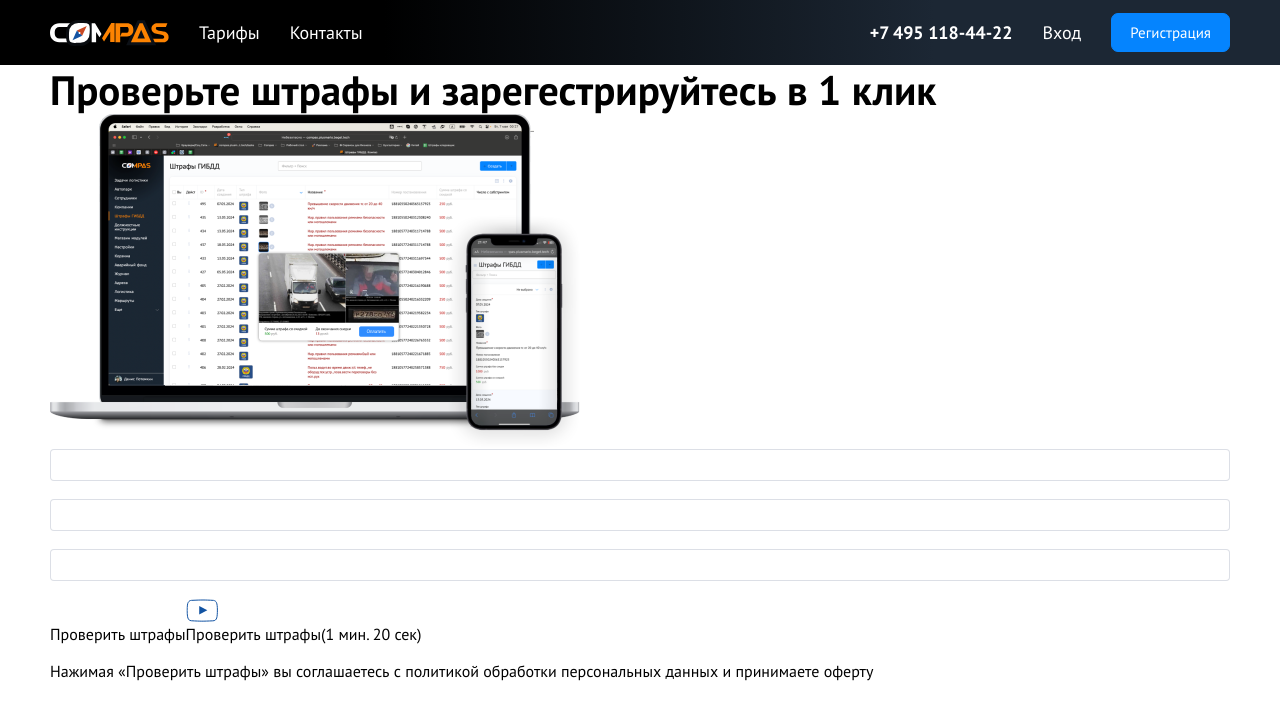
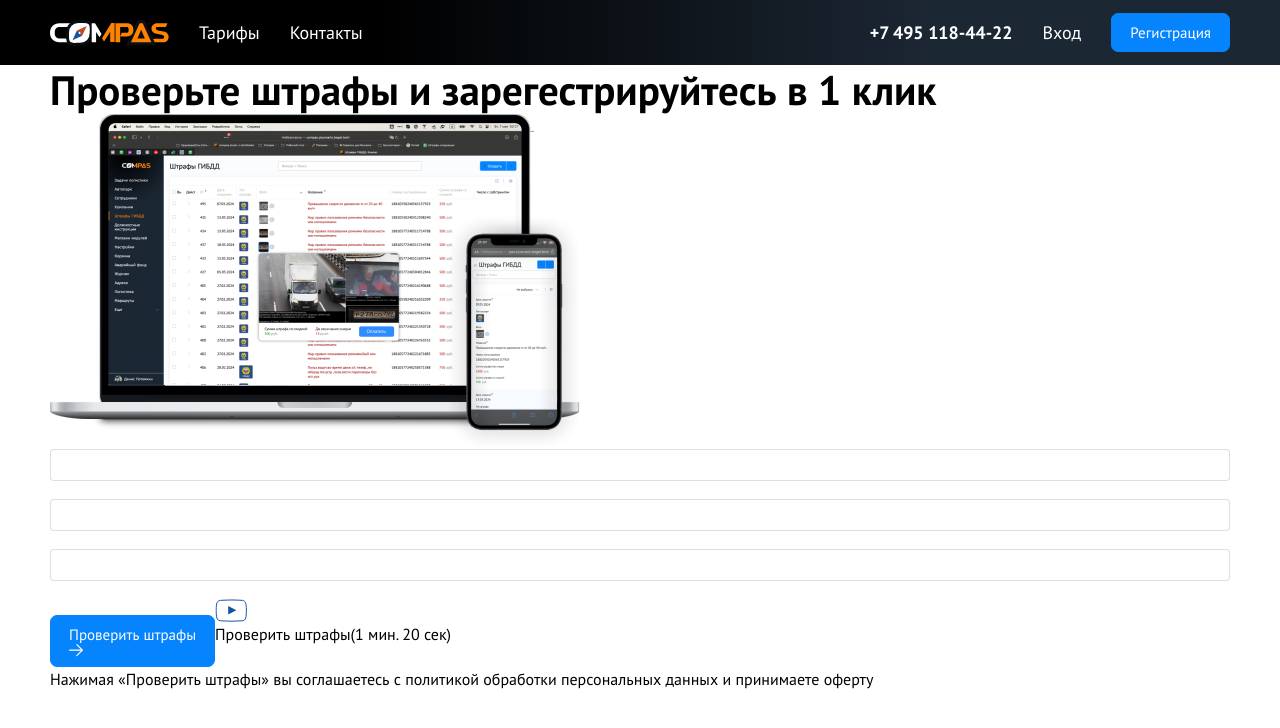
Before and after one commit to dartweider2000/compas-app, a Nuxt app: page / in a window 1280 px wide. Shown: the top 728 px of the page. Built offline with nearby package versions, Linux system fonts and the light colour scheme.

Commit message:
change bem class

```diff
--- a/assets/scss/ui/button.scss
+++ b/assets/scss/ui/button.scss
@@ -1,7 +1,7 @@
 .btn {
   @apply rounded-[7px];
   // .btn__light-blue
-  &__light-blue {
+  &_light-blue {
     @apply py-[9px] px-[18px] text-[15px] leading-[19px] text-[--white] bg-[--light-blue] border-[1px] border-solid border-[--light-blue] font-normal;
     transition: var(--trans);
 
--- a/components/TheHeader.vue
+++ b/components/TheHeader.vue
@@ -65,7 +65,7 @@
               <MenuLink to="/">Вход</MenuLink>
             </li>
             <li class="menu__item">
-              <button class="menu__registration btn btn__light-blue">
+              <button class="menu__registration btn btn_light-blue">
                 Регистрация
               </button>
             </li>
```
